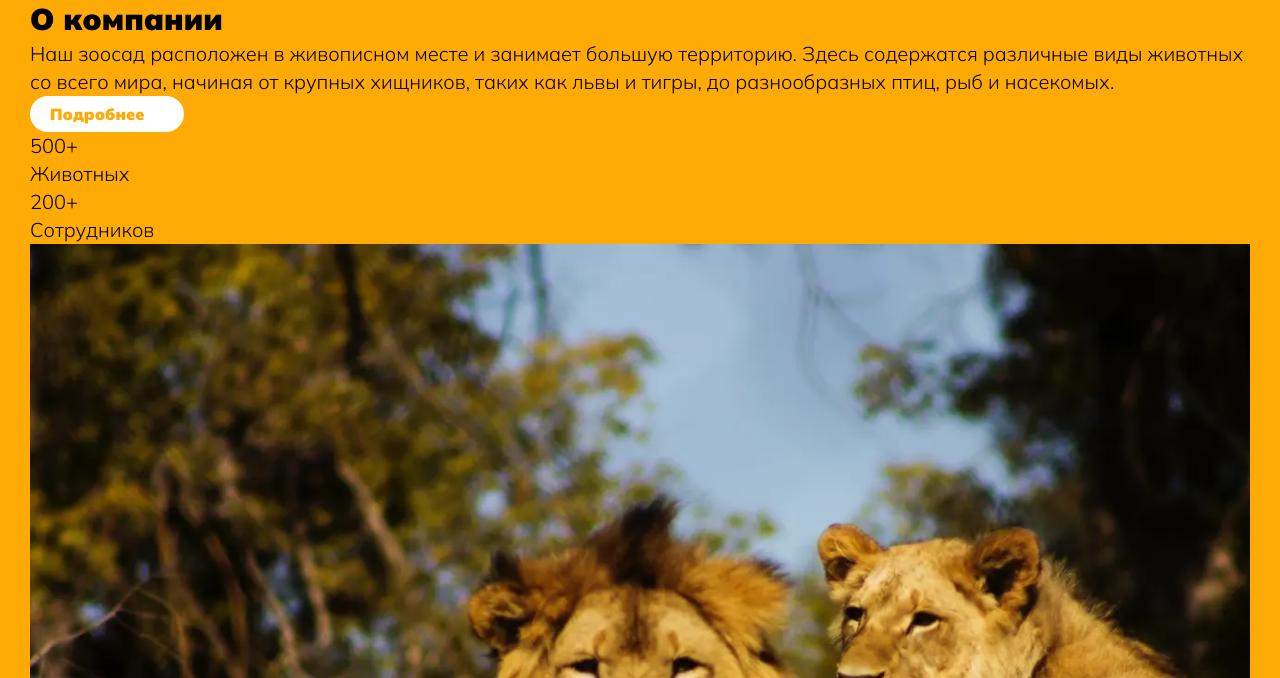
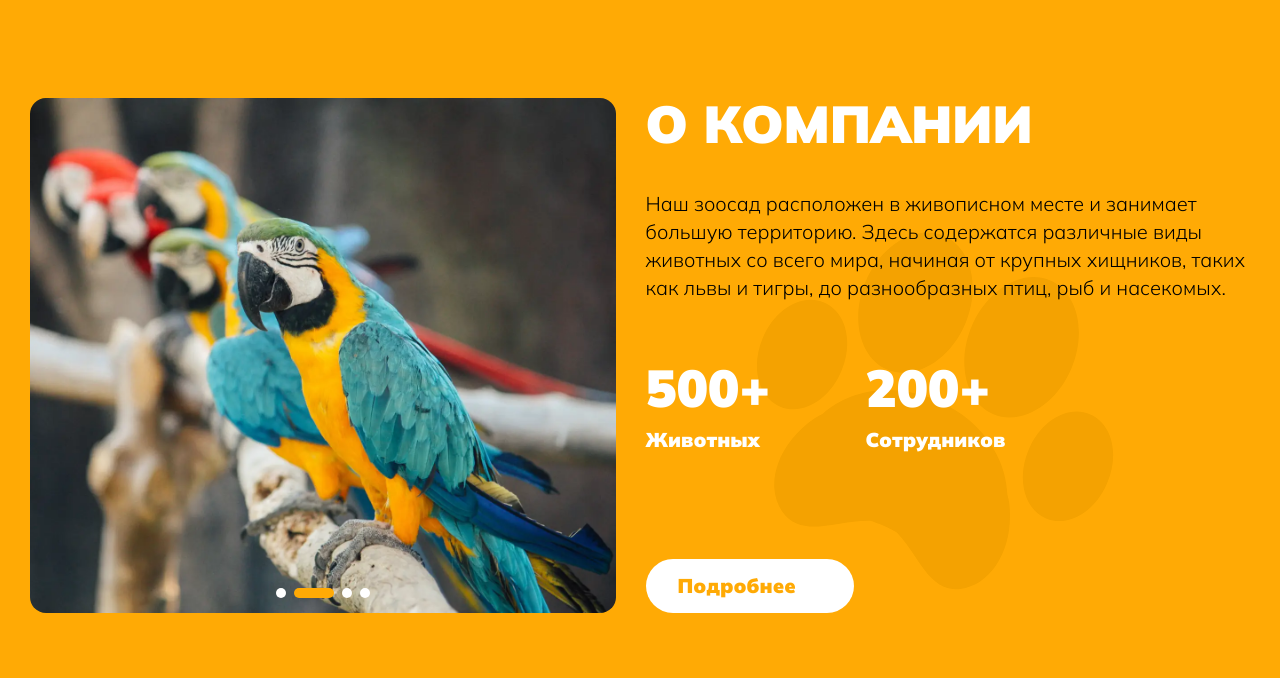
Before and after one commit to Rednata/prettyPaw, a website built with webpack: page src/index.html in a window 1280 px wide. Shown: the part 782-1460 px from the top of the page. Built offline with nearby package versions, Linux system fonts and the light colour scheme; files whose address does not match are found by name.

Commit message:
feat: adaptive for about & career, connect sliders

```diff
--- a/src/index.html
+++ b/src/index.html
@@ -11,25 +11,25 @@
   <title>Зоосад - Pretty Paw</title>
 </head>
 <body>
-  <header class="header">
+<header class="header">
     <div class="container header__container">
       <img class="header__logo" src="img/logo.svg" alt="Оранжевый логотип PrettyPaw">
 
       <nav class="header__nav navigation">
         <ul class="navigation__list">
-          <li class="navigation__list">
+          <li class="navigation__item">
             <a href="/index.html" class="navigation__link">Главная</a>
           </li>
-          <li class="navigation__list">
+          <li class="navigation__item">
             <a href="#about" class="navigation__link">О&nbsp;зоосаде</a>
           </li>
-          <li class="navigation__list">
+          <li class="navigation__item">
             <a href="#history" class="navigation__link">История</a>
           </li>
-          <li class="navigation__list">
+          <li class="navigation__item">
             <a href="#deads" class="navigation__link">Добрые&nbsp;дела</a>
           </li>
-          <li class="navigation__list">
+          <li class="navigation__item">
             <a href="#career" class="navigation__link">Карьера</a>
           </li>
         </ul>
@@ -85,7 +85,7 @@
                   <source srcset="img/leo_tablet.webp" media="(min-width: 768px)" type="image/webp">
                   <source srcset="img/leo_tablet.jpg" media="(min-width: 768px)">
                   <source srcset="img/leo.webp" type="image/webp">
-                  <img src="img/leo.jpg" alt="Пара львов" loading="lazy">
+                  <img class="about__image" src="img/leo.jpg" alt="Пара львов" loading="lazy">
                 </picture>
               </li>
 
@@ -98,7 +98,7 @@
                   <source srcset="img/parrots_tablet.webp" media="(min-width: 768px)" type="image/webp">
                   <source srcset="img/parrots_tablet.jpg" media="(min-width: 768px)">
                   <source srcset="img/parrots_tablet.webp" type="image/webp">
-                  <img src="img/parrots.jpg" alt="Группа попугаев" loading="lazy">
+                  <img class="about__image" src="img/parrots.jpg" alt="Группа попугаев" loading="lazy">
                 </picture>
               </li>
 
@@ -111,7 +111,7 @@
                   <source srcset="img/fulgens_tablet.webp" media="(min-width: 768px)" type="image/webp">
                   <source srcset="img/fulgens_tablet.jpg" media="(min-width: 768px)">
                   <source srcset="img/fulgens_tablet.webp" type="image/webp">
-                  <img src="img/fulgens.jpg" alt="Красная панда" loading="lazy">
+                  <img class="about__image" src="img/fulgens.jpg" alt="Красная панда" loading="lazy">
                 </picture>
               </li>
 
@@ -124,7 +124,7 @@
                   <source srcset="img/giraffe_tablet.webp" media="(min-width: 768px)" type="image/webp">
                   <source srcset="img/giraffe_tablet.jpg" media="(min-width: 768px)">
                   <source srcset="img/giraffe_tablet.webp" type="image/webp">
-                  <img src="img/giraffe.jpg" alt="Голова жирафа" loading="lazy">
+                  <img class="about__image" src="img/giraffe.jpg" alt="Голова жирафа" loading="lazy">
                 </picture>
               </li>
             </ul>
@@ -238,7 +238,7 @@
               </picture>
             </li>
           </ul>
-          <div class="swiper-pagination"></div>
+          <div class="career__slider-pagination swiper-pagination"></div>
 
         </div>
       </div>
--- a/src/index.js
+++ b/src/index.js
@@ -1,9 +1,43 @@
 import './index.html';
-
 import 'swiper/scss';
 import 'swiper/scss/pagination';
+import './index.scss';
+import { slidersInit } from './modules/sliders';
 
-import './index.scss';
+slidersInit('.about__slider', {
+  pagination: {
+    el: '.about__slider-pagination'
+  }
+});
+
+slidersInit('.career__slider', {
+  pagination: {
+    el: '.career__slider-pagination',
+  },
+  breakpoints: {
+    // when window width is >= 320px
+    320: {
+      slidesPerView: 1,
+      spaceBetween: 20
+    },
+    576: {
+      slidesPerView: 2,
+      // spaceBetween: 20
+    },
+    // when window width is >= 480px
+    768: {
+      slidesPerView: 3,
+    },
+    // when window width is >= 640px
+    1024: {
+      spaceBetween: 26,
+    },
+    1240: {
+      slidesPerView: 4,
+      spaceBetween: 30,
+    }
+  }
+})
 
 const videoBG = document.querySelector('.video-bg');
 videoBG.innerHTML = `
--- a/src/index.scss
+++ b/src/index.scss
@@ -6,4 +6,6 @@
 @import 'style/header';
 @import 'style/navigation';
 @import 'style/hero';
+@import 'style/about';
+@import 'style/career';
 @import 'style/footer';
--- /dev/null
+++ b/src/modules/sliders.js
@@ -0,0 +1,22 @@
+import {Swiper, Pagination, Autoplay} from 'swiper';
+
+const params = {
+  spaceBetween: 20,
+  loop: true,
+  autoplay: {
+    delay: 3500,
+    disableOnInteraction: false,
+  },
+  sliderPerView: 1,
+  pagination: {
+    el: '.swiper-pagination',
+  },
+  modules: [Autoplay, Pagination]
+};
+
+export const slidersInit = (selectorSlider, newParams) => {
+  new Swiper(selectorSlider, {
+    ...params,
+    ...newParams
+  })
+};
--- /dev/null
+++ b/src/style/_about.scss
@@ -0,0 +1,147 @@
+.about {
+  padding: 80px 0;
+
+  @include lg {
+    padding: 100px 0;
+  }
+
+  &__container {
+    @include lg {
+      display: grid;
+      grid-template-columns: 48% 1fr;
+      gap: 40px 20px;
+      grid-template-areas:
+        "title title"
+        "slider content";
+    }
+    @include xl {
+      gap: 40px 30px;
+      grid-template-rows: min-content 1fr;
+      grid-template-areas:
+        "slider title"
+        "slider content";
+    }
+  }
+
+  &__title {
+    font-weight: 1000;
+    font-size: 32px;
+    line-height: 1;
+    text-transform: uppercase;
+    color: $second;
+    margin-bottom: 24px;
+
+    @include lg {
+      grid-area: title;
+      font-size: 52px;
+      margin-bottom: 0;
+    }
+  }
+
+  &__content {
+    background-image: url("../img/paw.svg");
+    background-repeat: no-repeat;
+    background-size: contain;
+    background-position: center bottom;
+    padding-bottom: 27px;
+    margin-bottom: 13px;
+
+    @include md {
+      display: grid;
+      grid-template-columns: 1fr min-content;
+      grid-template-areas:
+        "description list"
+        "link .";
+      gap: 24px 92px;
+      background-position: right bottom;
+    }
+
+    @include lg {
+      grid-template-columns: 1fr;
+      grid-template-rows: min-content;
+      gap: 40px;
+      margin-bottom: 0;
+      padding-bottom: 0;
+      grid-area: content;
+      grid-template-areas:
+        "description"
+        "list"
+        "link";
+        background-position: center;
+    }
+
+    @include xl {
+      gap: 60px;
+    }
+  }
+
+  &__description {
+    margin-bottom: 24px;
+
+    @include md {
+      grid-area: description;
+      margin-bottom: 0;
+    }
+
+    @include lg {
+      font-size: 20px;
+      line-height: 28px;
+    }
+  }
+
+  &__link {
+    margin-bottom: 40px;
+
+    @include md {
+      grid-area: link;
+      justify-self: start;
+      align-self: end;
+      margin-bottom: 0;
+    }
+  }
+
+  &__count-list {
+    display: grid;
+    grid-template-columns: repeat(2, 120px);
+    gap: 20px;
+    font-weight: 1000;
+    line-height: 1;
+    color: $second;
+
+    @include md {
+      grid-area: list;
+    }
+
+    @include lg {
+      grid-template-columns: repeat(2, 200px);
+    }
+  }
+
+  &__count-item {
+
+  }
+
+  &__count {
+    font-size: 40px;
+    margin-bottom: 16px;
+
+    @include lg {
+      font-size: 52px;
+    }
+  }
+
+  &__count-desc {
+
+  }
+
+  &__picture {
+    @include lg {
+      grid-area: slider;
+    }
+  }
+
+  &__image {
+    border-radius: 16px;
+  }
+
+}
--- /dev/null
+++ b/src/style/_career.scss
@@ -0,0 +1,72 @@
+.career {
+  padding-top: 80px;
+  padding-bottom: 60px;
+
+  @include lg {
+    padding-top: 100px;
+    padding-bottom: 120px;
+  }
+
+  &__content {
+    display: grid;
+    gap: 24px;
+    margin-bottom: 40px;
+
+    @include md {
+      grid-template-areas:
+        "title link"
+        "description .";
+    }
+
+    @include lg {
+      grid-template-columns: 720px 1fr;
+      gap: 40px;
+      margin-bottom: 50px;
+    }
+  }
+
+  &__title {
+    font-weight: 1000;
+    font-size: 32px;
+    line-height: 1;
+    text-transform: uppercase;
+    color: $second;
+
+    @include md {
+      grid-area: title;
+    }
+
+    @include lg {
+      font-size: 52px;
+    }
+  }
+
+  &__description {
+    @include md {
+      grid-area: description;
+    }
+  }
+
+  &__link {
+    justify-self: start;
+
+    @include md {
+      grid-area: link;
+    }
+
+    @include lg {
+      justify-self: end;
+    }
+  }
+
+  &__image {
+    border-radius: 16px;
+  }
+
+  &__slider-pagination {
+    @include sm {
+      display: none;
+    }
+  }
+
+}
--- a/src/style/_fonts.scss
+++ b/src/style/_fonts.scss
@@ -13,13 +13,3 @@
   src: url('/src/fonts/mulish-light.woff2') format('woff2'),
     url('/src/fonts/mulish-light.woff') format('woff');
 }
-
-h2 {
-  font-family: Mulish, san-serif;
-  font-weight: 1000;
-}
-
-p {
-  font-family: Mulish, san-serif;
-  font-weight: 300;
-}
--- a/src/style/_header.scss
+++ b/src/style/_header.scss
@@ -5,7 +5,6 @@
   left: 0;
   right: 0;
   padding: 22px 0;
-  border: 1px solid red;
   background-color: $main;
 
   @include lg {
--- a/src/style/_hero.scss
+++ b/src/style/_hero.scss
@@ -42,14 +42,19 @@
   &__container {
     position: relative;
     z-index: 10;
-    min-height: 554px;
-    padding-bottom: 50px;
     display: flex;
     flex-direction: column;
     justify-content: flex-end;
+    min-height: 554px;
+    padding-bottom: 50px;
+
+    @include lg {
+      padding-bottom: 74px;
+    }
 
     @include xl {
       min-height: 780px;
+      padding-bottom: 100px;
     }
 
     @include xxl {
--- a/src/style/_style.scss
+++ b/src/style/_style.scss
@@ -72,8 +72,24 @@ body {
     height: 16px;
     background: url('../img/arrow-right.svg') center/contain no-repeat;
   }
+
+  @include lg {
+    padding: 17px 32px;
+    font-size: 20px;
+    gap: 10px;
+  }
 }
 
-.header {
-  background-color: $main;
+.swiper-pagination-bullet {
+  width: 10px;
+  height: 10px;
+  border-radius: 16px;
+  background-color: $second;
+  opacity: 1;
+  transition: width 0.3s ease;
 }
+
+.swiper-pagination-bullet-active {
+  width: 40px;
+  background-color: $back;
+}
```
Also changed, not shown: src/img/paw.svg (added).
